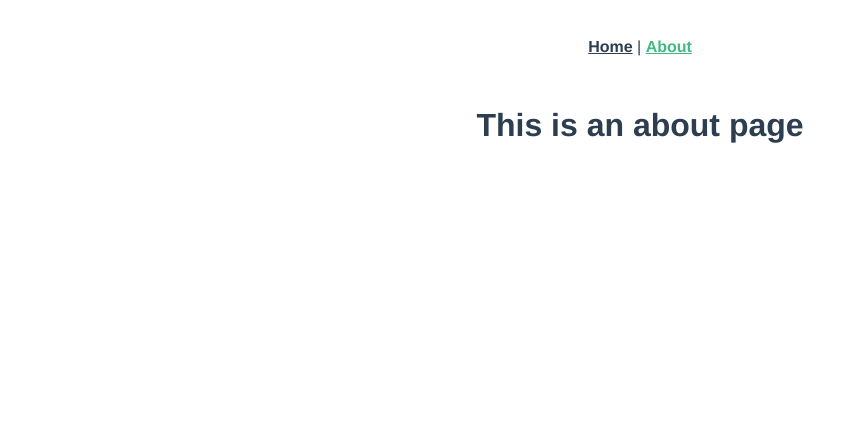
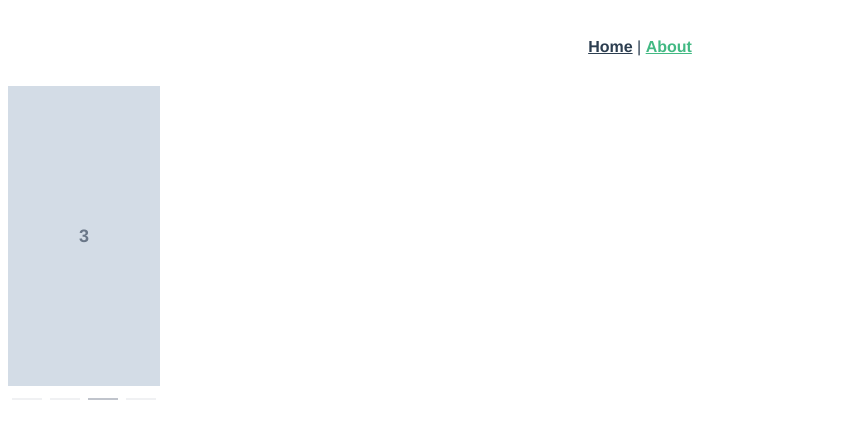
Before and after one commit to vdumbrav/Homework-VueJS, a Vue app: page /about in a window 1280 px wide. Shown: the top 438 px of the page, without its empty margins (0-858 px from the left). Built offline with nearby package versions, Linux system fonts and the light colour scheme.

Commit message:
update element

```diff
--- a/src/main.js
+++ b/src/main.js
@@ -1,8 +1,12 @@
 import Vue from 'vue';
+import ElementUI from 'element-ui';
+import './plugins/element.js';
+
 import App from './App.vue';
 import router from './router';
 import store from './store';
 
+Vue.use(ElementUI);
 Vue.config.productionTip = false;
 
 new Vue({
--- /dev/null
+++ b/src/plugins/element.js
@@ -0,0 +1,6 @@
+import Vue from 'vue';
+import Element from 'element-ui';
+import 'element-ui/lib/theme-chalk/index.css';
+import locale from 'element-ui/lib/locale/lang/en';
+
+Vue.use(Element, { locale });
--- a/src/views/About.vue
+++ b/src/views/About.vue
@@ -1,5 +1,36 @@
 <template>
   <div class="about">
-    <h1>This is an about page</h1>
+    <el-carousel indicator-position="outside">
+      <el-carousel-item v-for="item in 4" :key="item">
+        <h3>{{ item }}</h3>
+      </el-carousel-item>
+    </el-carousel>
   </div>
 </template>
+
+<style lang="scss" scoped>
+.about {
+  display: flex;
+  width: 75%;
+}
+
+.el-carousel__item {
+  min-width: 100%;
+
+  h3 {
+    margin: 0;
+    font-size: 18px;
+    line-height: 300px;
+    color: #475669;
+    opacity: 0.75;
+  }
+
+  &:nth-child(2n) {
+    background-color: #99a9bf;
+  }
+
+  &:nth-child(2n + 1) {
+    background-color: #d3dce6;
+  }
+}
+</style>
```
Also changed, not shown: package.json (+19 -17 lines), 1 other file (tests, documents, lock files or other folders).
